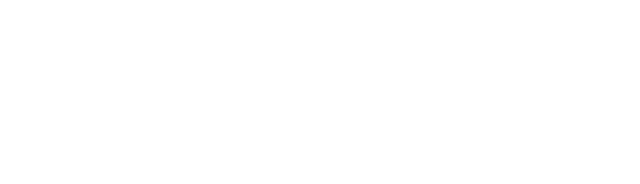
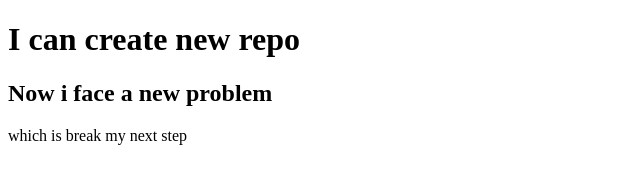
Before and after one commit to antudas22/third-repo, a plain HTML site: page index.html in a window 1280 px wide. Shown: the whole page, without its empty margins (0-640 px from the left). Drawn offline with Linux system fonts and the light colour scheme.

Commit message:
added header

```diff
--- a/index.html
+++ b/index.html
@@ -7,6 +7,8 @@
     <title>Document</title>
 </head>
 <body>
-
+    <h1>I can create new repo</h1>
+    <h2>Now i face a new problem</h2>
+    <p>which is break my next step</p>
 </body>
 </html>
```
